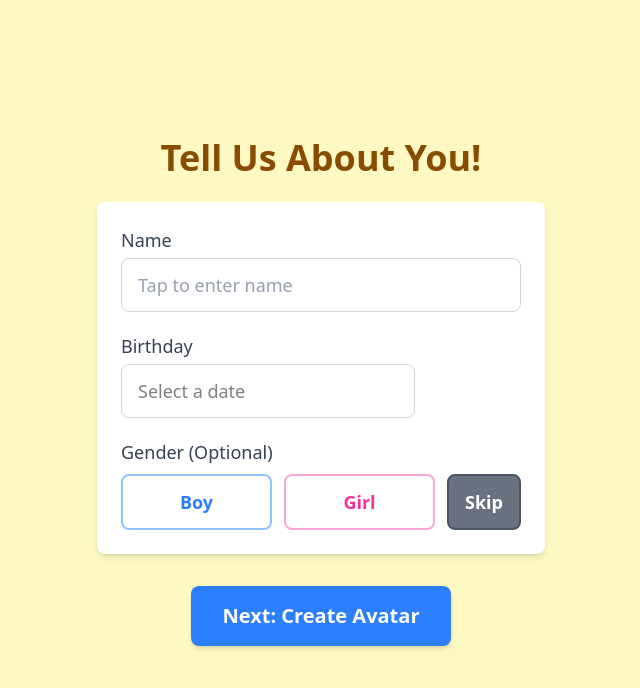
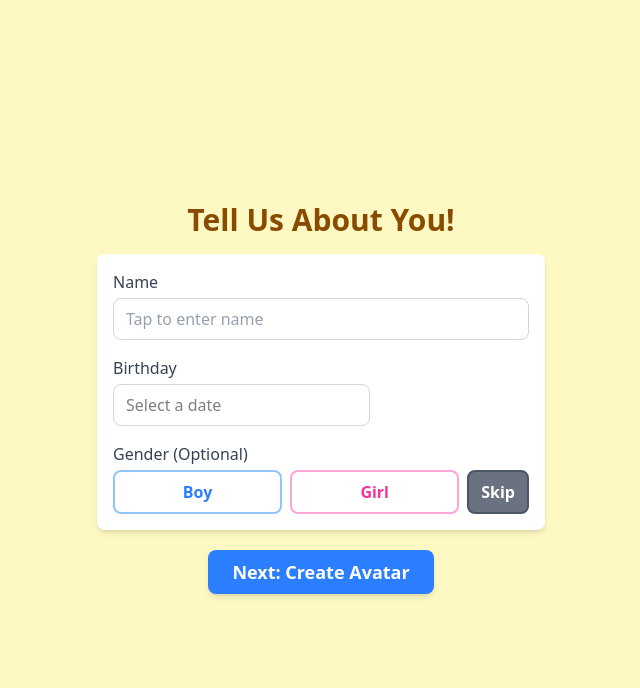
Before and after one commit to nxtlvlrob/ai-storybox, a React (Vite) app in the folder ui/: page /setup-profile in a window 1280 px wide. Shown: the top 688 px of the page, without its empty margins (319-959 px from the left). Built offline with nearby package versions, Linux system fonts and the light colour scheme.

Commit message:
Fit profile setup on screen

```diff
--- a/ui/src/screens/profile-setup-screen.tsx
+++ b/ui/src/screens/profile-setup-screen.tsx
@@ -99,62 +99,75 @@ export function ProfileSetupScreen() {
   }
 
   return (
-    <div className="flex flex-col items-center justify-between min-h-screen bg-yellow-100 p-4 md:p-8">
-      {/* Form Area */}
-      <div className="w-full max-w-md flex-grow flex flex-col justify-center">
-        <h1 className="text-3xl md:text-4xl font-bold mb-6 text-yellow-800 text-center">Tell Us About You!</h1>
+    <div className="flex flex-col items-center justify-between h-screen bg-yellow-100 overflow-hidden">
+      {/* Form Area - Use flex-grow to take available space, allow potential shrinking if needed */}
+      {/* Added overflow-y-auto and max-h-[calc(100vh-SOME_KEYBOARD_HEIGHT)] IF we needed scrolling when keyboard is up */}
+      {/* Let's try without scrolling first */}
+      <div className="w-full max-w-md flex-grow flex flex-col justify-center pt-2 pb-1"> {/* Reduced padding top/bottom */}
+        <h1 className="text-2xl md:text-3xl font-bold mb-4 text-yellow-800 text-center"> {/* Reduced text size and margin */}
+          Tell Us About You!
+        </h1>
 
-        <div className="w-full space-y-5 bg-white p-6 rounded-lg shadow-md" onClick={() => setInputFocus(null)} /* Hide keyboard if clicking outside specific inputs */>
+        {/* Reduced internal spacing with space-y-4 */}
+        <div className="w-full space-y-4 bg-white p-4 rounded-lg shadow-md" onClick={() => setInputFocus(null)} > {/* Reduced padding */}
 
           {/* Name Input Display */}
-          <div onClick={(e) => e.stopPropagation()} /* Prevent clicks here from closing keyboard */>
-            <label htmlFor="name-display" className="block text-lg font-medium text-gray-700 mb-1">Name</label>
+          <div onClick={(e) => e.stopPropagation()} >
+            {/* Reduced label size and margin */}
+            <label htmlFor="name-display" className="block text-base font-medium text-gray-700 mb-1">Name</label>
             <div
               id="name-display"
               onClick={showKeyboard}
-              className={`w-full px-4 py-3 border rounded-lg text-lg cursor-text ${inputFocus === 'name' ? 'border-blue-500 ring-2 ring-blue-200' : 'border-gray-300'} ${!profileData.name ? 'text-gray-400' : 'text-gray-900'}`}
+              // Reduced padding and text size
+              className={`w-full px-3 py-2 border rounded-lg text-base cursor-text ${inputFocus === 'name' ? 'border-blue-500 ring-2 ring-blue-200' : 'border-gray-300'} ${!profileData.name ? 'text-gray-400' : 'text-gray-900'}`}
             >
               {profileData.name || "Tap to enter name"}
             </div>
           </div>
 
           {/* Birthday Input */}
-          <div onClick={(e) => e.stopPropagation()}>
-            <label htmlFor="birthday" className="block text-lg font-medium text-gray-700 mb-1">Birthday</label>
+           <div onClick={(e) => e.stopPropagation()}>
+             {/* Reduced label size and margin */}
+            <label htmlFor="birthday" className="block text-base font-medium text-gray-700 mb-1">Birthday</label>
             <DatePicker
               id="birthday"
               selected={profileData.birthday}
               onChange={handleBirthdayChange}
-              onFocus={() => setInputFocus(null)} // Hide keyboard on date picker focus
+              onFocus={() => setInputFocus(null)}
               dateFormat="MMMM d, yyyy"
-              className="w-full px-4 py-3 border border-gray-300 rounded-lg text-lg focus:ring-blue-500 focus:border-blue-500"
+              // Reduced padding and text size for the input part
+              className="w-full px-3 py-2 border border-gray-300 rounded-lg text-base focus:ring-blue-500 focus:border-blue-500"
               placeholderText="Select a date"
               showYearDropdown
               scrollableYearDropdown
               yearDropdownItemNumber={40}
               maxDate={new Date()}
+              // Ensure dropdown portal is used if it overflows otherwise
+              // portalId="root-portal"
             />
           </div>
 
           {/* Gender Selection */}
-          <div onClick={(e) => e.stopPropagation()}>
-            <label className="block text-lg font-medium text-gray-700 mb-2">Gender (Optional)</label>
-            <div className="flex space-x-3">
+           <div onClick={(e) => e.stopPropagation()}>
+             {/* Reduced label size and margin */}
+            <label className="block text-base font-medium text-gray-700 mb-1">Gender (Optional)</label>
+             {/* Reduced button padding and text size */}
+            <div className="flex space-x-2"> {/* Reduced space between buttons */}
               <button
                 onClick={() => handleGenderSelect('boy')}
-                className={`flex-1 py-3 px-4 rounded-lg text-lg font-semibold border-2 ${profileData.gender === 'boy' ? 'bg-blue-500 text-white border-blue-600' : 'bg-white text-blue-500 border-blue-300 hover:bg-blue-50'}`}
+                className={`flex-1 py-2 px-3 rounded-lg text-base font-semibold border-2 ${profileData.gender === 'boy' ? 'bg-blue-500 text-white border-blue-600' : 'bg-white text-blue-500 border-blue-300 hover:bg-blue-50'}`}
               >
                 Boy
               </button>
               <button
                 onClick={() => handleGenderSelect('girl')}
-                className={`flex-1 py-3 px-4 rounded-lg text-lg font-semibold border-2 ${profileData.gender === 'girl' ? 'bg-pink-500 text-white border-pink-600' : 'bg-white text-pink-500 border-pink-300 hover:bg-pink-50'}`}
+                className={`flex-1 py-2 px-3 rounded-lg text-base font-semibold border-2 ${profileData.gender === 'girl' ? 'bg-pink-500 text-white border-pink-600' : 'bg-white text-pink-500 border-pink-300 hover:bg-pink-50'}`}
               >
                 Girl
               </button>
               <button
                 onClick={handleSkipGender}
-                className={`py-3 px-4 rounded-lg text-lg font-semibold border-2 ${profileData.gender === undefined ? 'bg-gray-500 text-white border-gray-600' : 'bg-white text-gray-500 border-gray-300 hover:bg-gray-100'}`}
+                className={`py-2 px-3 rounded-lg text-base font-semibold border-2 ${profileData.gender === undefined ? 'bg-gray-500 text-white border-gray-600' : 'bg-white text-gray-500 border-gray-300 hover:bg-gray-100'}`}
               >
                 Skip
               </button>
@@ -164,15 +177,17 @@ export function ProfileSetupScreen() {
         </div>
 
         {/* Navigation Button */}
-        <button
-          className="mt-8 mb-4 self-center px-8 py-4 bg-blue-500 text-white text-xl font-semibold rounded-lg shadow-md hover:bg-blue-600 focus:outline-none focus:ring-2 focus:ring-blue-500 focus:ring-offset-2 focus:ring-offset-yellow-100"
+         {/* Reduced margin, padding, text size */}
+         <button
+          className="mt-5 mb-2 self-center px-6 py-2 bg-blue-500 text-white text-lg font-semibold rounded-lg shadow-md hover:bg-blue-600 focus:outline-none focus:ring-2 focus:ring-blue-500 focus:ring-offset-2 focus:ring-offset-yellow-100"
           onClick={handleNextClick}
         >
           Next: Create Avatar
         </button>
       </div>
 
-      {/* Keyboard Area */}
+      {/* Keyboard Area - Remains the same */}
+      {/* ... (Keyboard component code) ... */}
       <div className={`w-full sticky bottom-0 transition-all duration-300 ease-in-out ${inputFocus === 'name' ? 'translate-y-0 opacity-100' : 'translate-y-full opacity-0 pointer-events-none'}`}>
         {inputFocus === 'name' && (
           <Keyboard
```
